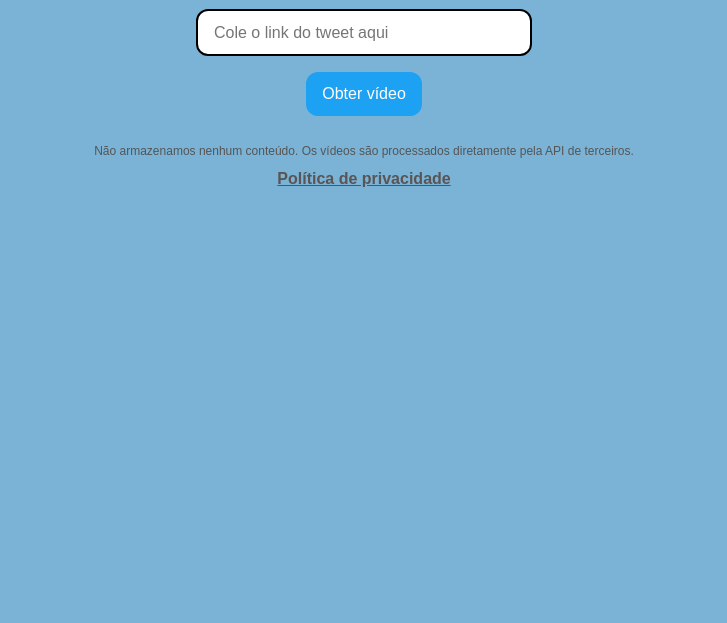
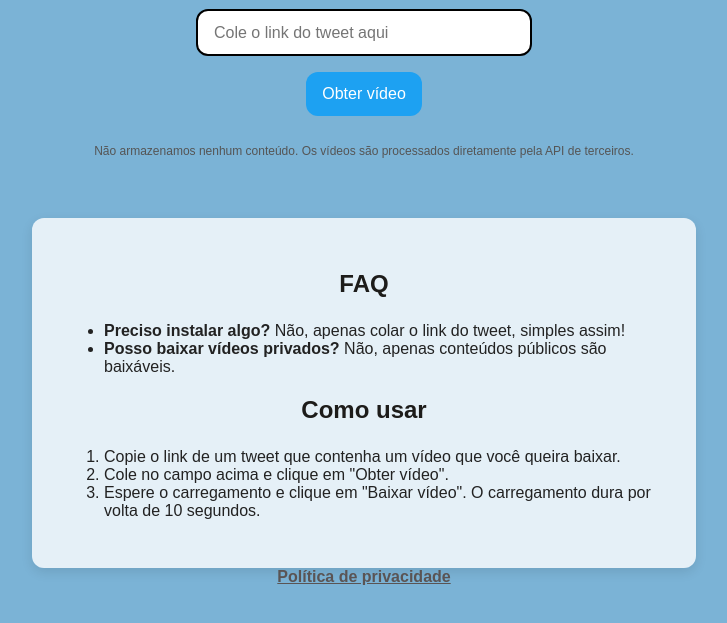
Before and after one commit to GuiDorneles/TwitterVideoDownloader, a website: page frontend/index.html in a window 1280 px wide. Shown: the part 119-742 px from the top of the page, without its empty margins (276-1003 px from the left). Drawn offline with Linux system fonts and the light colour scheme.

Commit message:
Info section
Added info section

```diff
--- a/frontend/index.html
+++ b/frontend/index.html
@@ -22,6 +22,21 @@
     </a>
     <p class="note"> Se o download não começar automaticamente, clique com o botão direito no vídeo acima e selecione "Salvar vídeo como...".</p>
   </div>
+
+  <section id="info">
+    <h2>FAQ</h2>
+    <ul>
+      <li><strong>Preciso instalar algo?</strong> Não, apenas colar o link do tweet, simples assim!</li>
+      <li><strong>Posso baixar vídeos privados?</strong> Não, apenas conteúdos públicos são baixáveis.</li>
+    </ul>
+
+    <h2>Como usar</h2>
+    <ol>
+      <li>Copie o link de um tweet que contenha um vídeo que você queira baixar.</li>
+      <li>Cole no campo acima e clique em "Obter vídeo".</li>
+      <li>Espere o carregamento e clique em "Baixar vídeo". O carregamento dura por volta de 10 segundos.</li>
+    </ol>
+  </section>
 
   <footer>
     <a href="politica-de-privacidade.html" target="_blank" style="color: #5a5454;"> <strong>Política de privacidade</strong></a>
--- a/frontend/styles.css
+++ b/frontend/styles.css
@@ -66,3 +66,20 @@ body {
   font-size: 12px;
   color: #555;
   }
+  #info {
+    margin-top: 3rem;
+    background-color: #ffffffcc;
+    padding: 2rem;
+    border-radius: 12px;
+    max-width: 600px;
+    width: 100%;
+    box-shadow: 0 4px 12px rgba(0,0,0,0.1);
+  }
+  #info h2 {
+    text-align: center;
+    color: #1d1c1a;
+    margin-bottom: 1.5rem;
+  }
+  #faq {
+    margin-bottom: 2rem;
+  }
```
